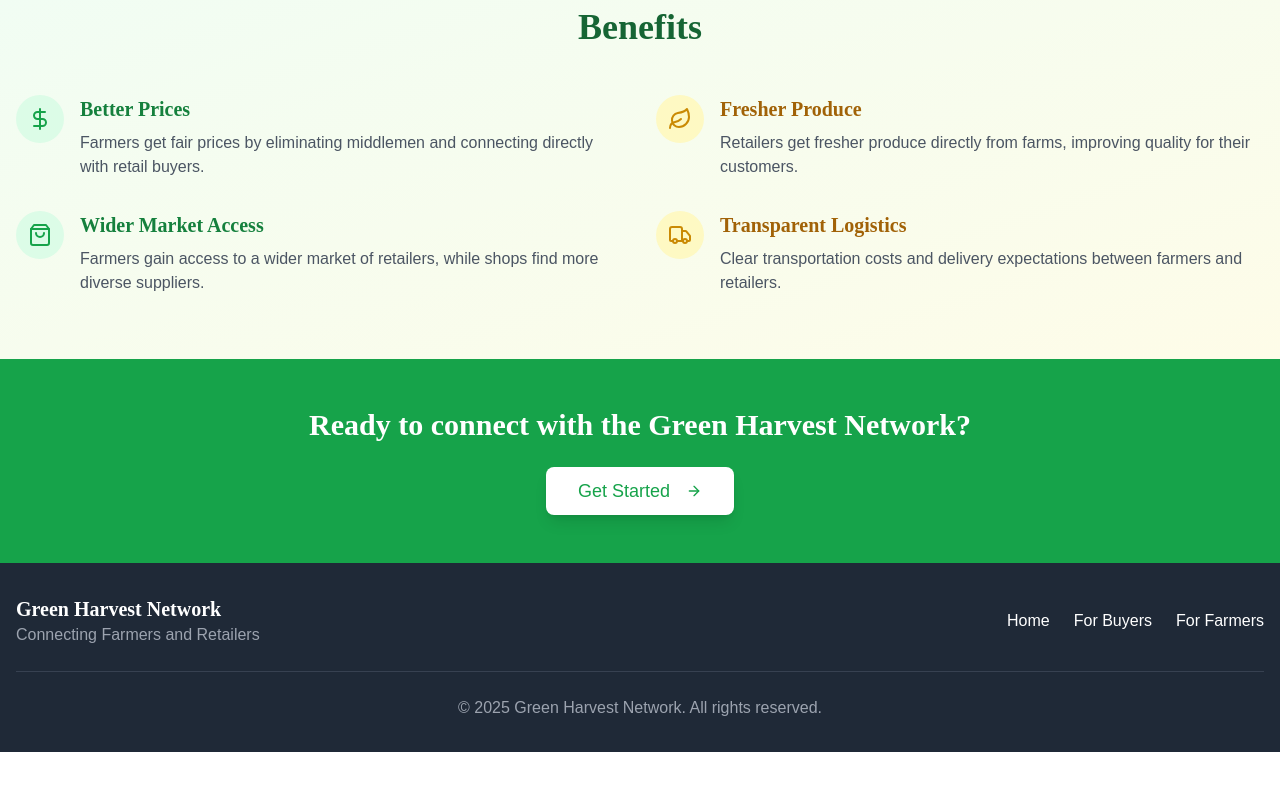
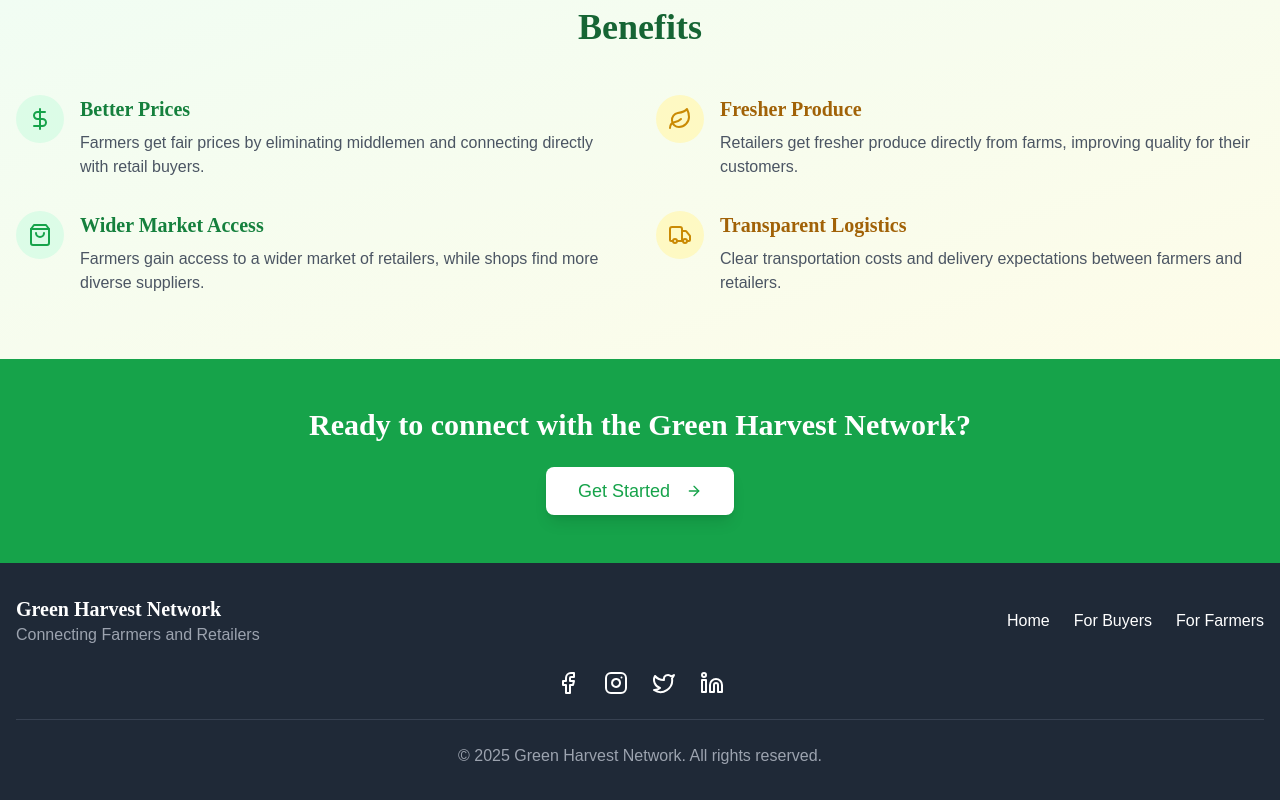
Before and after one commit to ganguly71/green-harvest-network, a React (Vite) app: page / in a window 1280 px wide. Shown: the part 965-1765 px from the top of the page. Before the commit the page ends 1717 px from the top, so only its background shows below. Built offline with nearby package versions, Linux system fonts and the light colour scheme.

Commit message:
Add social media icons to footer
Add social media icons and links to the footer section.

```diff
--- a/src/components/Landing.tsx
+++ b/src/components/Landing.tsx
@@ -1,7 +1,6 @@
-
 import { Link } from "react-router-dom";
 import { Button } from "@/components/ui/button";
-import { ArrowRight, Leaf, ShoppingBag, TruckIcon, DollarSign, Handshake } from "lucide-react";
+import { ArrowRight, Leaf, ShoppingBag, TruckIcon, DollarSign, Handshake, Facebook, Instagram, Twitter, Linkedin } from "lucide-react";
 
 export default function Landing() {
   return (
@@ -174,6 +173,41 @@ export default function Landing() {
             </div>
           </div>
 
+          <div className="flex justify-center space-x-6 mt-6">
+            <a
+              href="https://facebook.com/greenharvest"
+              target="_blank"
+              rel="noopener noreferrer"
+              className="text-white hover:text-green-400"
+            >
+              <Facebook size={24} />
+            </a>
+            <a
+              href="https://instagram.com/greenharvest"
+              target="_blank"
+              rel="noopener noreferrer"
+              className="text-white hover:text-green-400"
+            >
+              <Instagram size={24} />
+            </a>
+            <a
+              href="https://twitter.com/greenharvest"
+              target="_blank"
+              rel="noopener noreferrer"
+              className="text-white hover:text-green-400"
+            >
+              <Twitter size={24} />
+            </a>
+            <a
+              href="https://linkedin.com/company/greenharvest"
+              target="_blank"
+              rel="noopener noreferrer"
+              className="text-white hover:text-green-400"
+            >
+              <Linkedin size={24} />
+            </a>
+          </div>
+
           <div className="border-t border-gray-700 mt-6 pt-6 text-center text-gray-400">
             <p>&copy; {new Date().getFullYear()} Green Harvest Network. All rights reserved.</p>
           </div>
```
